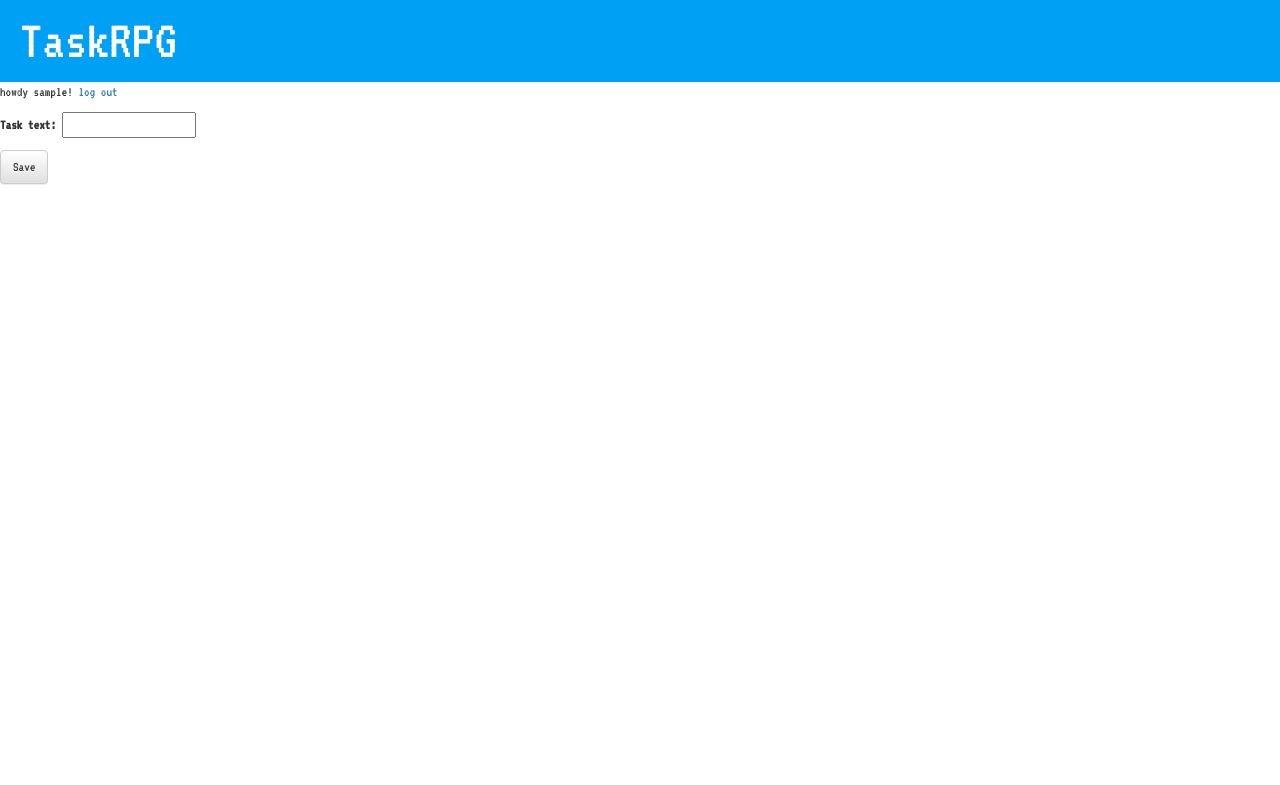
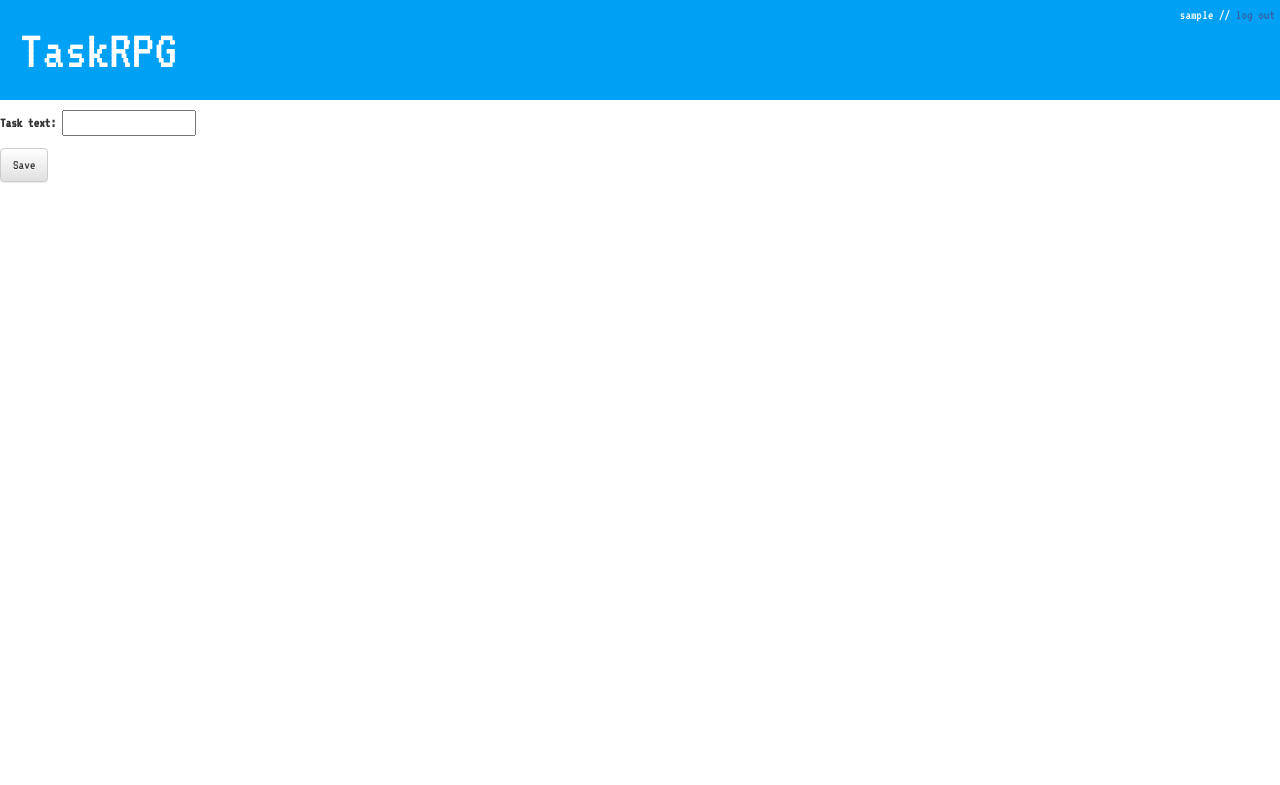
Before and after one commit to jifunks/taskrpg, a Django app: page / in a window 1280 px wide. Shown: the top 785 px of the page. Run offline with Django 3.2, Linux system fonts and the light colour scheme; the visitor is signed in with stand-in values (Sample User, id 1); data that the repository does not hold is empty; some libraries are stand-ins or nearby versions.

Commit message:
Update styles

```diff
--- a/tasklist/static/css/tasklist.css
+++ b/tasklist/static/css/tasklist.css
@@ -4,17 +4,40 @@ body {
 
 }
 
+#headerbar {
+    position: relative;
+    width: 100%;
+    height: 100px;
+    background-color: #00A0F5;
+    color: #FFF;
+    margin: 0;
+}
+
 #headerbar h1 {
-    background-color: #00A0F5;
+    float: left;
     color: #FFF;
     font-size: 4em;
     margin: 0;
-    padding: 10px 0 10px 20px;
+    display: inline;
+    vertical-align: middle;
+    line-height: 100px;
+    padding: 0 0 0 20px;
+}
+#headerbar p {
+    color: #FFF;
+    float: right;
+
+    padding: 5px 5px 5px 5px;
+}
+
+#headerbar a {
+    color: #3860a0;
 }
 
 #tasklist {
 
 }
+
 #tasklist ul{
     list-style-type: none;
     padding: 0;
--- a/tasklist/templates/tasklist/base.html
+++ b/tasklist/templates/tasklist/base.html
@@ -13,6 +13,15 @@
     <body>
         <div id="headerbar">
             <h1>TaskRPG</h1>
+            {% if user.is_authenticated %}
+                <p>
+                {{ user.username }} // <a href="{% url 'logout' %}">log out</a>
+                </p>
+            {% elif request.get_full_path != "/login/" %}
+                <p>
+                <a href="{% url 'login' %}">log in</a>
+                </p>
+            {% endif %}
         </div>
         {% block content %}
         {% endblock %}
--- a/tasklist/templates/tasklist/task_list.html
+++ b/tasklist/templates/tasklist/task_list.html
@@ -1,11 +1,6 @@
 {% extends 'tasklist/base.html' %}
 
 {% block content %}
-    {% if user.is_authenticated %}
-        howdy {{ user.username }}! <a href="{% url 'logout' %}">log out</a>
-    {% else %}
-        <a href="{% url 'login' %}">log in</a>
-    {% endif %}
     <div id="tasklist">
         <ul class="list-group">
             {% for task in tasks %}
@@ -13,7 +8,9 @@
                     <div class="taskwrapper">
                         <input type="checkbox" id="checkbox{{ forloop.counter }}">
                         <h4>{{ task }}</h4>
-                        <p>{{task.created_date}}</p>
+                        <p>{{ task.created_date }}</p>
+                        <p>{{ task.id }}</p>
+
                     </div>
                 </li>
             {% endfor %}
```
